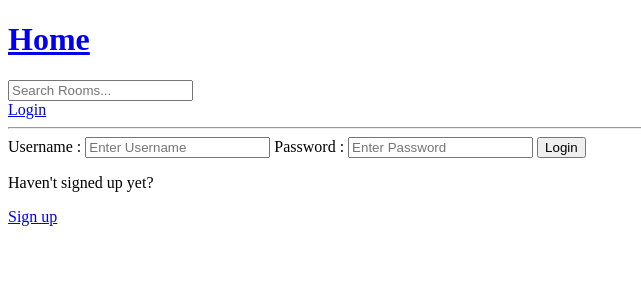
After one commit to empty-brainer/studybuddy, a Django app: page /login/ in a window 1280 px wide. The commit adds this page. Shown: the top 300 px of the page, without its empty margins (0-641 px from the left). Run offline with Django 5.2, Linux system fonts and the light colour scheme.

Commit message:
feat: implement user authentication functionality

```diff
--- a/studybuddy/base/templates/base/home.html
+++ b/studybuddy/base/templates/base/home.html
@@ -33,8 +33,10 @@
         <div>
             {% for room in rooms %}
             <div>
+                {% if request.user == room.host %}
                 <a href="{% url 'update-room' room.id %}">Edit</a>
                 <a href="{% url 'delete-room' room.id %}">Delete</a>
+                {% endif %}
                 <span>@{{ room.host.username }}</span>
                 <h5> {{ room.id }} -- <a href="{% url 'room' room.id %}"> {{ room.name }} </a> </h5>
                 <small>{{ room.topic.name }}</small>
--- /dev/null
+++ b/studybuddy/base/templates/base/login_register.html
@@ -0,0 +1,35 @@
+{% extends "main.html" %}
+
+{% block content %}
+
+{% if page == 'login' %}
+<div>
+    <form method="POST" action="">
+        {% csrf_token %}
+        <label>Username : </label>
+        <input type="text" name="username" placeholder="Enter Username" />
+
+        <label>Password : </label>
+        <input type="password" name="password" placeholder="Enter Password">
+
+        <input type="submit" value="Login" />
+    </form>
+    <p>Haven't signed up yet?</p>
+    <a href="{% url 'register' %}">Sign up</a>
+</div>
+
+{% else %}
+
+<div>
+    <form method="POST" action="">
+        {% csrf_token %}
+        {{ form.as_p }}
+        <input type="submit" value="Register" />
+    </form>
+    <p>Already signed up ?</p>
+    <a href="{% url 'login' %}">Login</a>
+</div>
+
+{% endif %}
+
+{% endblock content %}
--- a/studybuddy/base/urls.py
+++ b/studybuddy/base/urls.py
@@ -3,6 +3,10 @@ from . import views
 
 
 urlpatterns = [
+
+    path('login/', views.loginPage, name='login'),
+    path('logout/', views.logoutUser, name='logout'),
+    path('register/', views.registerPage, name='register'),
     path('', views.home, name='home'),
     path('room/<str:pk>/', views.room, name='room'),
     path('create-room/', views.createRoom, name='create-room'),
--- a/studybuddy/base/views.py
+++ b/studybuddy/base/views.py
@@ -1,11 +1,61 @@
 from django.shortcuts import render, redirect
+from django.shortcuts import HttpResponse
 from django.db.models import Q
-
+from django.contrib import messages
+from django.contrib.auth.models import User
+from django.contrib.auth import authenticate, login, logout
+from django.contrib.auth.decorators import login_required
+from django.contrib.auth.forms import UserCreationForm
 from .models import Room, Topic
 from .forms import RoomForm
 
 
 # Create your views here.
+
+def loginPage(request):
+    page = 'login'
+    if request.user.is_authenticated:
+        return redirect('home')
+
+    if request.method == 'POST':
+        username = request.POST.get('username').lower()
+        password = request.POST.get('password')
+
+        user = authenticate(request, username=username, password=password)
+
+        if user is not None:
+            login(request, user)
+            return redirect('home')
+        else:
+            messages.error(request, 'Username or Password does not exist!')
+
+    context = {'page': page}
+    return render(request, 'base/login_register.html', context)
+
+
+def logoutUser(request):
+    logout(request)
+    return redirect('home')
+
+def registerPage(request):
+    page = 'register'
+    form = UserCreationForm()
+
+    if request.method == 'POST':
+        form = UserCreationForm(request.POST)
+        if form.is_valid():
+            user = form.save(commit=False)
+            user.username = user.username.lower()
+            user.save()
+            login(request, user)
+            return redirect('home')
+        else:
+            messages.error(request, 'An error occured during registration')
+
+    context = {'page': page, 'form': form}
+    return render(request, 'base/login_register.html', context)
+
+
 
 def home(request):
     q = request.GET.get('q', '')
@@ -27,6 +77,9 @@ def room(request, pk):
 
     return render(request,"base/room.html", context)
 
+
+
+@login_required(login_url='/login')
 def createRoom(request):
     form = RoomForm()
 
@@ -40,9 +93,14 @@ def createRoom(request):
     return render(request, 'base/room_form.html', context)
 
 
+@login_required(login_url='/login')
 def updateRoom(request, pk):
     room = Room.objects.get(id = pk)
     form = RoomForm(instance = room)
+
+    if room.host != request.user:
+        return HttpResponse('You are not allowed here')
+
 
     if request.method == "POST":
         form = RoomForm(request.POST, instance=room)
@@ -54,8 +112,14 @@ def updateRoom(request, pk):
     return render(request,'base/room_form.html', context)
 
 
+@login_required(login_url='/login')
 def deleteRoom(request, pk):
     room = Room.objects.get(id=pk)
+
+    if room.host != request.user:
+        return HttpResponse('You are not allowed here')
+
+
     if request.method == 'POST':
         room.delete()
         return redirect('home')
--- a/studybuddy/templates/main.html
+++ b/studybuddy/templates/main.html
@@ -9,7 +9,15 @@
 
 <body>
     {% include 'navbar.html' %}
-    <hr>
+
+    {% if messages %}
+    <ul class="messages">
+        {% for message in messages %}
+        <li {% if message.tags %} class="{{ message.tags }}" {% endif %}>{{ message }}</li>
+        {% endfor %}
+    </ul>
+    {% endif %}
+
     {% block content %}
     {% endblock %}
 </body>
--- a/studybuddy/templates/navbar.html
+++ b/studybuddy/templates/navbar.html
@@ -5,3 +5,14 @@
 <form method="GET" action="{% url 'home' %}">
     <input type="text" name="q" placeholder="Search Rooms..." />
 </form>
+
+{% if request.user.is_authenticated %}
+
+<p>Hello {{ request.user }}</p>
+
+<a href="{% url 'logout' %}">Logout</a>
+{% else %}
+<a href="{% url 'login' %}">Login</a>
+{% endif %}
+
+<hr>
```
